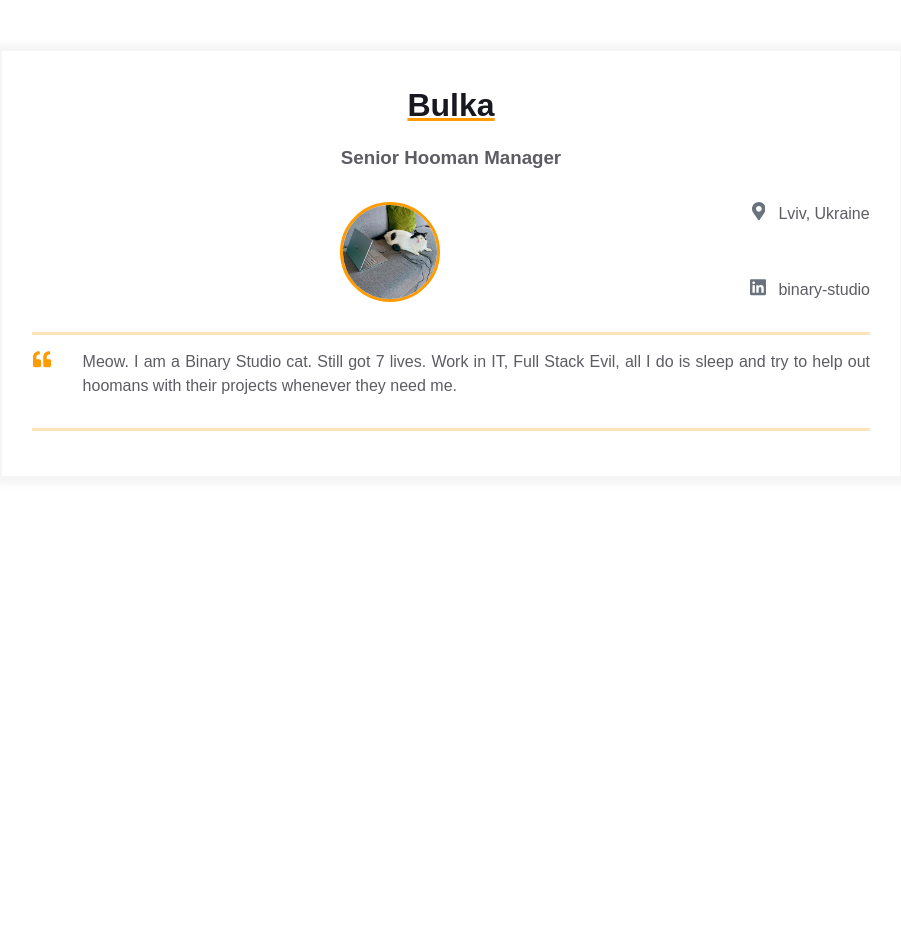
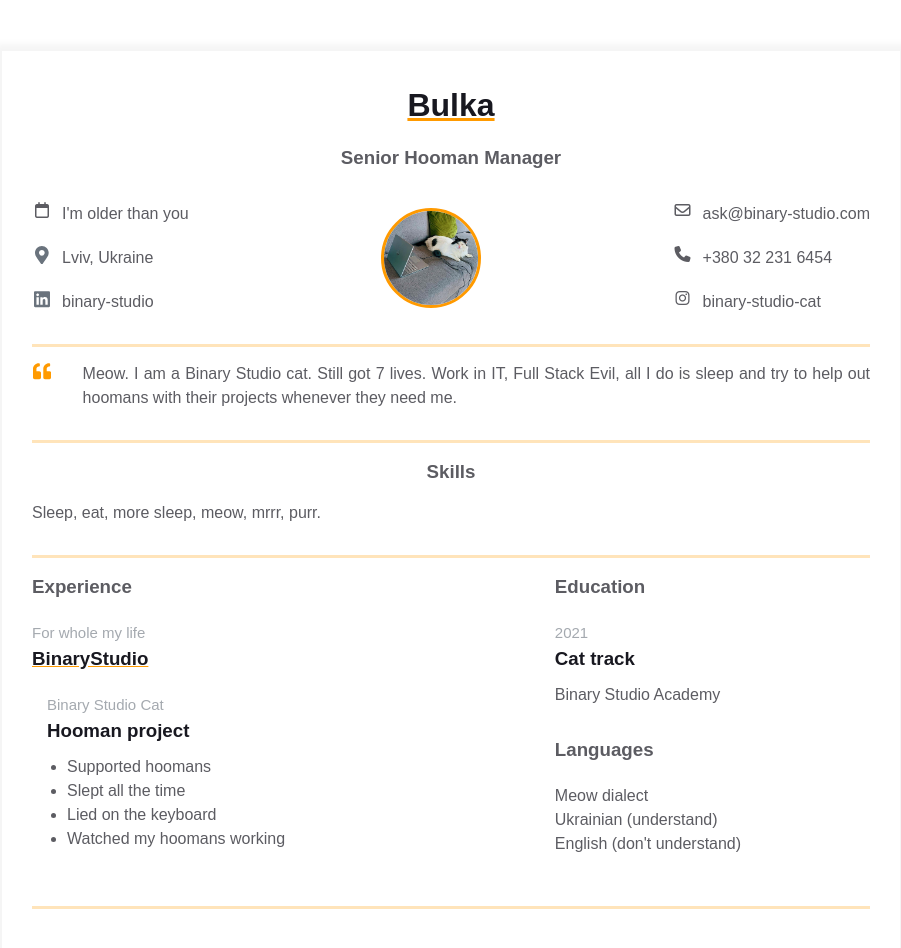
Before and after one commit to ST2712/homepage, a plain HTML site: page index.html in a window 1280 px wide. Shown: the whole page, without its empty margins (189-1090 px from the left). Before the commit the page ends 800 px from the top, so only its background shows below. Drawn offline with Linux system fonts and the light colour scheme.

Commit message:
Add: Bulka's resume finished

```diff
--- a/index.html
+++ b/index.html
@@ -1,11 +1,14 @@
 <!DOCTYPE html>
 <html>
+
 <head>
   <meta charset="UTF-8" />
   <title>Résumé</title>
   <link rel="stylesheet" href="styles.css" />
+  <script src="https://kit.fontawesome.com/925b22cb5c.js" crossorigin="anonymous"></script>
   <meta name="viewport" content="width=device-width, initial-scale=1" />
 </head>
+
 <body>
   <main>
     <div class="resume">
@@ -15,22 +18,20 @@
           <h3 class="contact-info__sub-header">Senior Hooman Manager</h3>
 
           <div class="contact_info_container fh">
-              <div class="contact-info__block"></div>
-
-              <div class="contact-info__block contact-info__block--center">
-                <img class="contact-info__avatar" src="assets/avatar.png" alt="Avatar" />
-              </div>
-
             <div class="contact-info__block">
               <a href="" rel="author" class="contact-info__item">
                 <div class="contact-info__item-icon-wrapper">
+                  <i class="fa-regular fa-calendar"></i>
+                </div>
+                <span>I'm older than you</span>
+              </a>
+              <a href="" rel="author" class="contact-info__item">
+                <div class="contact-info__item-icon-wrapper">
                   <svg class="contact-info__item-icon" xmlns="http://www.w3.org/2000/svg" viewBox="0 0 384 512">
-                      <path
-                        d="M172.268 501.67C26.97 291.031 0 269.413 0 192 0 85.961 85.961 0
+                    <path d="M172.268 501.67C26.97 291.031 0 269.413 0 192 0 85.961 85.961 0
                         192 0s192 85.961 192 192c0 77.413-26.97 99.031-172.268 309.67-9.535
                         13.774-29.93 13.773-39.464 0zM192 272c44.183 0 80-35.817
-                        80-80s-35.817-80-80-80-80 35.817-80 80 35.817 80 80 80z"
-                      ></path>
+                        80-80s-35.817-80-80-80-80 35.817-80 80 35.817 80 80 80z"></path>
                   </svg>
                 </div>
                 <span>Lviv, Ukraine</span>
@@ -38,18 +39,41 @@
               <a href="https://ua.linkedin.com/company/binary-studio_241166" rel="author" class="contact-info__item">
                 <div class="contact-info__item-icon-wrapper">
                   <svg class="contact-info__item-icon" xmlns="http://www.w3.org/2000/svg" viewBox="0 0 448 512">
-                      <path
-                        d="M416 32H31.9C14.3 32 0 46.5 0 64.3v383.4C0 465.5 14.3 480 31.9
+                    <path d="M416 32H31.9C14.3 32 0 46.5 0 64.3v383.4C0 465.5 14.3 480 31.9
                         480H416c17.6 0 32-14.5 32-32.3V64.3c0-17.8-14.4-32.3-32-32.3zM135.4
                         416H69V202.2h66.5V416zm-33.2-243c-21.3 0-38.5-17.3-38.5-38.5S80.9
                         96 102.2 96c21.2 0 38.5 17.3 38.5 38.5 0 21.3-17.2 38.5-38.5
                         38.5zm282.1 243h-66.4V312c0-24.8-.5-56.7-34.5-56.7-34.6 0-39.9
                         27-39.9 54.9V416h-66.4V202.2h63.7v29.2h.9c8.9-16.8 30.6-34.5
-                        62.9-34.5 67.2 0 79.7 44.3 79.7 101.9V416z"
-                      ></path>
+                        62.9-34.5 67.2 0 79.7 44.3 79.7 101.9V416z"></path>
                   </svg>
                 </div>
                 <span>binary-studio</span>
+              </a>
+            </div>
+
+            <div class="contact-info__block contact-info__block--center">
+              <img class="contact-info__avatar" src="assets/avatar.png" alt="Avatar" />
+            </div>
+
+            <div class="contact-info__block">
+              <a href="mailto:ask@binary-studio.com" rel="author" class="contact-info__item">
+                <div class="contact-info__item-icon-wrapper">
+                  <i class="fa-regular fa-envelope"></i>
+                </div>
+                <span>ask@binary-studio.com</span>
+              </a>
+              <a href="" rel="author" class="contact-info__item">
+                <div class="contact-info__item-icon-wrapper">
+                  <i class="fa-solid fa-phone"></i>
+                </div>
+                <span>+380 32 231 6454</span>
+              </a>
+              <a href="" rel="author" class="contact-info__item">
+                <div class="contact-info__item-icon-wrapper">
+                  <i class="fa-brands fa-instagram"></i>
+                </div>
+                <span>binary-studio-cat</span>
               </a>
             </div>
           </div>
@@ -60,22 +84,76 @@
           <div class="intro">
             <div class="intro__icon-wrapper">
               <svg class="intro__icon" xmlns="http://www.w3.org/2000/svg" viewBox="0 0 512 512">
-                  <path
-                    d="M464 256h-80v-64c0-35.3 28.7-64 64-64h8c13.3 0 24-10.7
+                <path d="M464 256h-80v-64c0-35.3 28.7-64 64-64h8c13.3 0 24-10.7
                     24-24V56c0-13.3-10.7-24-24-24h-8c-88.4 0-160 71.6-160 160v240c0
                     26.5 21.5 48 48 48h128c26.5 0 48-21.5
                     48-48V304c0-26.5-21.5-48-48-48zm-288 0H96v-64c0-35.3 28.7-64
                     64-64h8c13.3 0 24-10.7 24-24V56c0-13.3-10.7-24-24-24h-8C71.6 32 0
                     103.6 0 192v240c0 26.5 21.5 48 48 48h128c26.5 0
-                    48-21.5 48-48V304c0-26.5-21.5-48-48-48z"
-                  ></path>
+                    48-21.5 48-48V304c0-26.5-21.5-48-48-48z"></path>
               </svg>
             </div>
-              <p class="intro_text">Meow. I am a Binary Studio cat. Still got 7 lives. Work in IT, Full Stack Evil, all I do is sleep and try to help out hoomans with their projects whenever they need me.</p>
+            <p class="intro_text">Meow. I am a Binary Studio cat. Still got 7 lives. Work in IT, Full Stack Evil, all I
+              do is sleep and try to help out hoomans with their projects whenever they need me.</p>
+          </div>
+        </div>
+      </div>
+      <div class="container">
+        <div class="resume__block">
+          <div class="skills">
+            <h3 class="skills__header">Skills</h3>
+            <p class="skills__text">Sleep, eat, more sleep, meow, mrrr, purr.</p>
+          </div>
+        </div>
+      </div>
+      <div class="container">
+        <div class="resume__block">
+          <div class="main-info fh">
+            <div class="experiences">
+              <h3 class="experiences__header">Experience</h3>
+              <div class="experiences__company">
+                <div class="experiences__company-header">
+                  <span class="experiences__company-header-durability">For whole my life</span>
+                  <h3 class="experiences__company-header-name">BinaryStudio</h3>
+                </div>
+
+                <div class="experiences__company-project">
+                  <span class="experiences__company-project-role"> Binary Studio Cat </span>
+                  <h3 class="experiences__company-project-name">Hooman project</h3>
+                  <ul class="experiences__company-project-responsibilities">
+                    <li>Supported hoomans</li>
+                    <li>Slept all the time</li>
+                    <li>Lied on the keyboard</li>
+                    <li>Watched my hoomans working</li>
+                  </ul>
+                </div>
+              </div>
+            </div>
+
+            <div class="additional-info fv">
+              <div class="additional-info fv">
+                <div class="additional-info__education">
+                  <h3 class="additional-info__education-header">Education</h3>
+                  <div class="additional-info__education-university">
+                    <span class="additional-info__education-university-durability"> 2021 </span>
+                    <h3 class="additional-info__education-university-speciality">Cat track</h3>
+                    <p class="additional-info__education-university-name">Binary Studio Academy</p>
+                  </div>
+                </div>
+
+                <div class="additional-info__languages">
+                  <h3 class="additional-info__languages-header">Languages</h3>
+                  <p class="additional-info__languages-item">Meow dialect</p>
+                  <p class="additional-info__languages-item">Ukrainian (understand)</p>
+                  <p class="additional-info__languages-item">English (don't understand)</p>
+                </div>
+              </div>
+            </div>
           </div>
         </div>
       </div>
     </div>
   </main>
 </body>
+
 </html>
```
Lines whose indentation alone changed are shown as unchanged.
